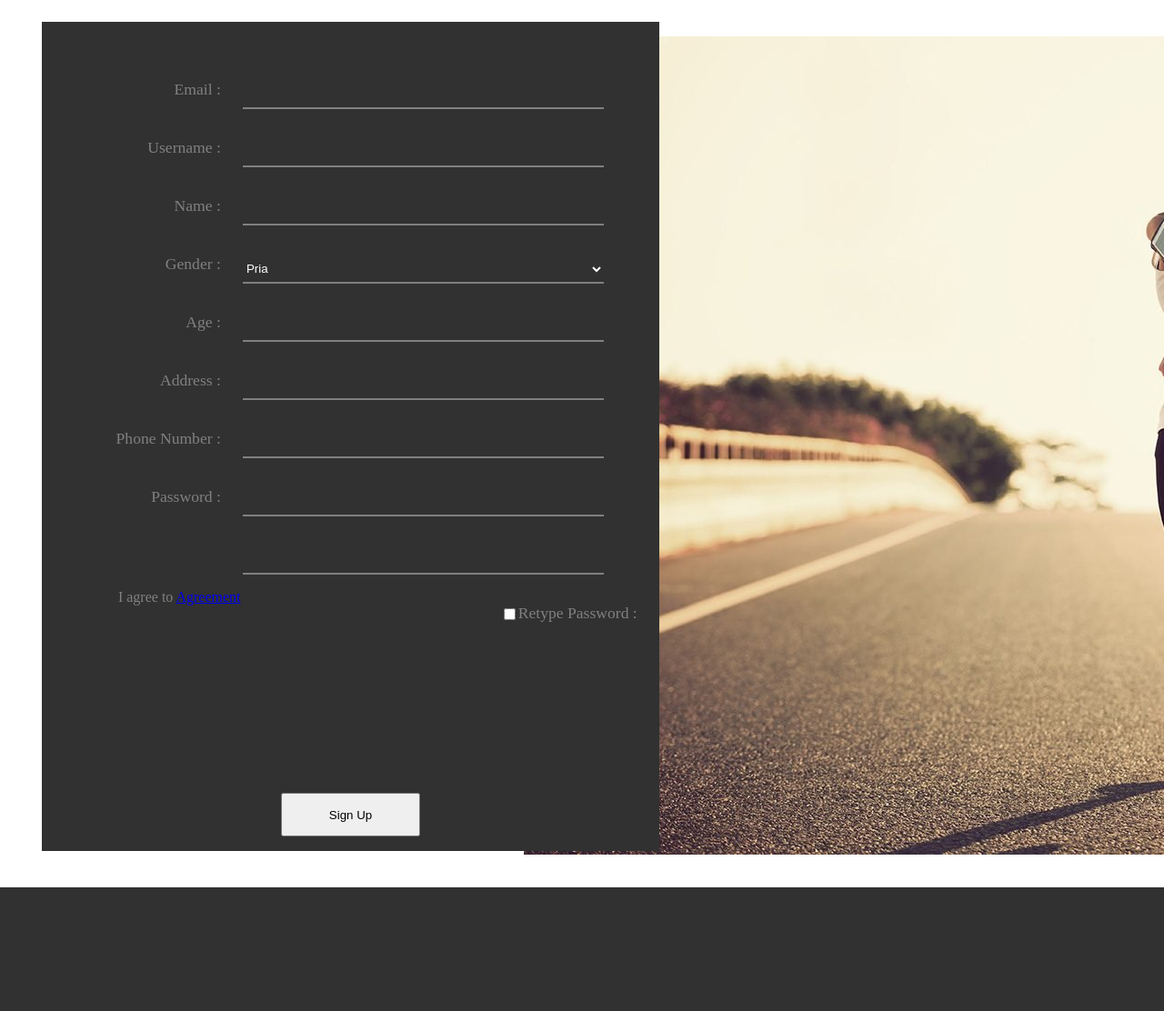
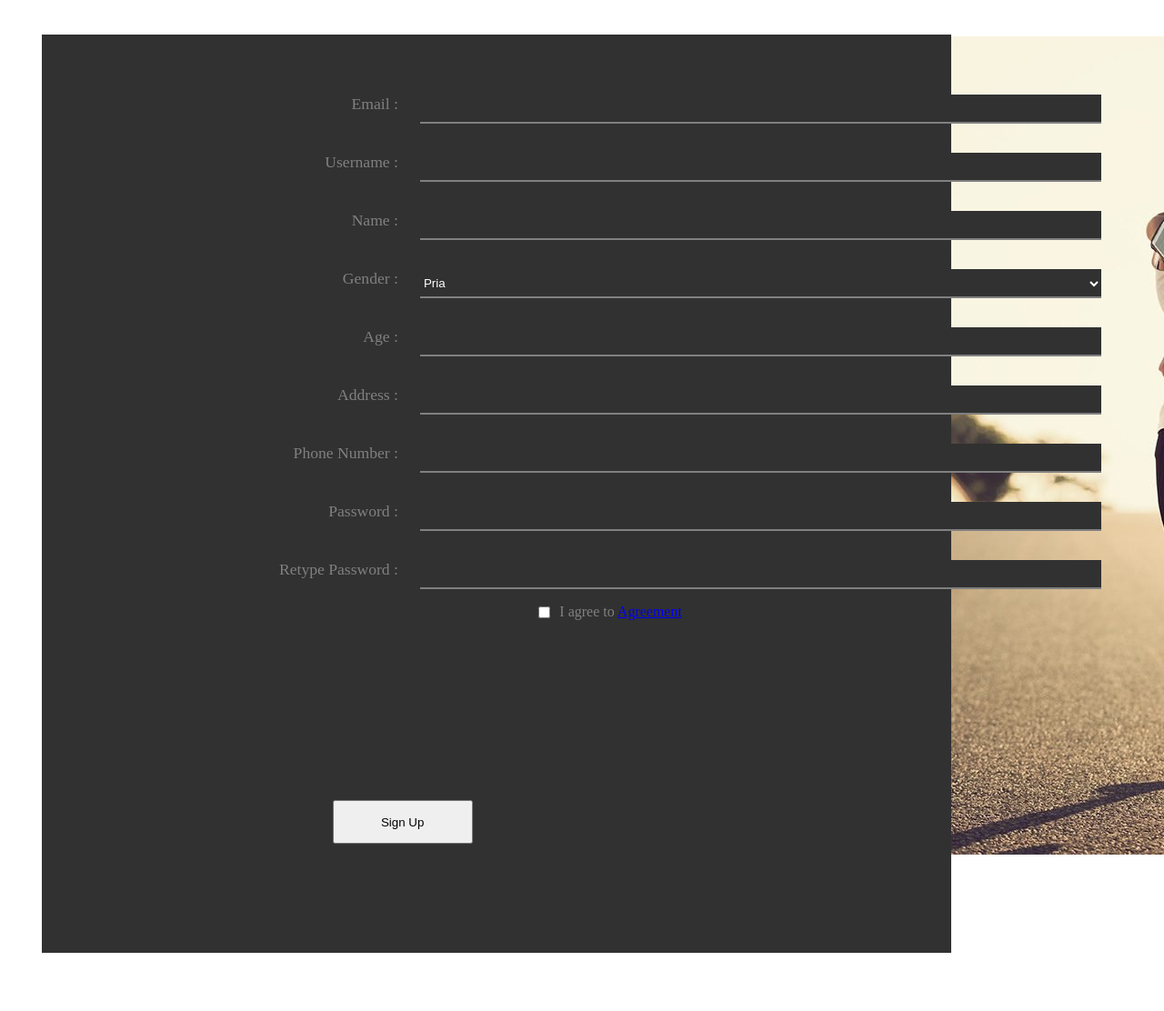
Before and after one commit to WillSoon322/VirtualMarathon, a PHP site: page /view/signup.php in a window 1280 px wide. Shown: the whole page at 91% size. Before the commit the page ends 976 px from the top, so only its background shows below. Run offline with PHP 8.4, Linux system fonts and the light colour scheme; data that the repository does not hold is empty.

Commit message:
update signup

```diff
--- a/view/signup.php
+++ b/view/signup.php
@@ -43,9 +43,10 @@
 
             <label id="remember_label" for="Agreement" name="agreement">I agree to <a href="#">Agreement</a></label>
             <input id="remember_check" type="checkbox" name="agreement">
-    </div>
-    <div class="button_box">
-        <button>Sign Up</button>
+
+            <div class="button_box">
+                <button>Sign Up</button>
+            </div>
     </div>
 
     </form>
--- a/view/style/signup.css
+++ b/view/style/signup.css
@@ -5,19 +5,21 @@
 .login_box{
     background-color: rgb(49, 49, 49);
 
-    margin-left: 3vw;
-    margin-right: 35vw;
-    margin-top: 3vh;
-    margin-bottom: 5vh;
+    margin-left: 3%;
+    margin-right: 35%;
+    margin-top: 3%;
+    margin-bottom: 5%;
 
-    padding-top: 4vh;
+    padding-top: 4%;
 
-    height: 110vh;
-    width: 53vw;
+    height: 120vh;
+    width: 125vh;
 }
 
 .login_input_box{
     /* background-color: rgb(255, 255, 255); */
+
+    position: absolute;
 
     margin-left: 10%;
     margin-right:10% ;
@@ -55,6 +57,7 @@
 
 #remember_check{
     float: right;
+    margin-right: 10px;
 }
 
 #remember_label{
@@ -64,6 +67,9 @@
 }
 
 .button_box{
+    position: absolute;
+    bottom: -5vh;
+    left: 15vw;
     display: flex;
     justify-content: space-around;
 }
```
